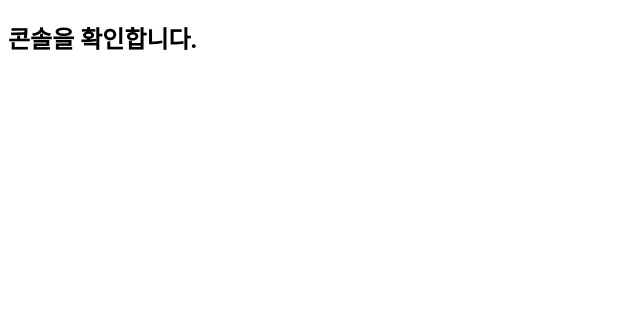
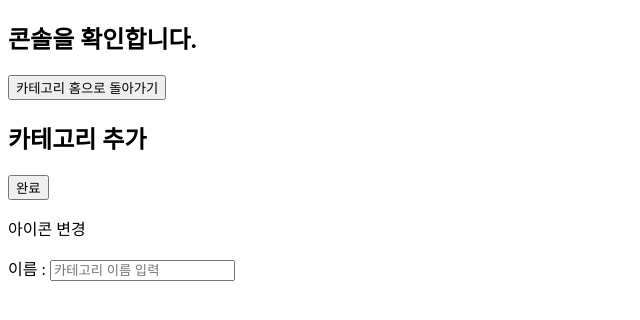
Before and after one commit to baguni93/OneTeam, a Vue app in the folder jangoya/: page /mypage/category/add in a window 1280 px wide. Shown: the top 320 px of the page, without its empty margins (0-640 px from the left). Built offline with nearby package versions, Linux system fonts and the light colour scheme.

Commit message:
카테고리 홈, 카테고리 추가, 카테고리 수정초안제작

```diff
--- a/jangoya/src/pages/category/AddCategory.vue
+++ b/jangoya/src/pages/category/AddCategory.vue
@@ -1,19 +1,87 @@
 <template>
-    <div>
+  <div>
+    <header>
+      <button @click="router.back()">
+        <i class="bi bi-arrow-left"></i> 카테고리 홈으로 돌아가기
+      </button>
 
-    </div>
+      <h2>카테고리 추가</h2>
+
+      <button @click="submitCategory">완료</button>
+    </header>
+
+    <section @click="goToIconSelect">
+      <div>
+        <i :class="['bi', selectedIcon]"></i>
+      </div>
+      <p>아이콘 변경</p>
+    </section>
+
+    <section>
+      이름 :
+      <input
+        type="text"
+        v-model="categoryName"
+        placeholder="카테고리 이름 입력"
+      />
+    </section>
+  </div>
 </template>
 
-<script>
-export default {
-    setup () {
+<script setup>
+import { ref, onMounted } from 'vue';
+import { useRouter, useRoute } from 'vue-router';
 
+const router = useRouter();
+const route = useRoute();
 
-        return {}
-    }
-}
+// 데이터 상태 관리
+const categoryName = ref('');
+const selectedIcon = ref('bi-star'); // 기본 아이콘
+const selectedColor = ref('black'); // 기본 색상
+
+// 아이콘 선택 페이지로 이동 (이름 들고 가기)
+const goToIconSelect = () => {
+  router.push({
+    name: 'categoryicon',
+    query: {
+      name: categoryName.value,
+    },
+  });
+};
+
+// 아이콘 페이지에서 돌아왔을 때 데이터 복구
+onMounted(() => {
+  if (route.query.name) categoryName.value = route.query.name;
+  if (route.query.icon) selectedIcon.value = route.query.icon;
+  if (route.query.color) selectedColor.value = route.query.color;
+});
+
+// 완료 버튼 (POST 요청)
+const submitCategory = () => {
+  if (!categoryName.value) {
+    alert('이름을 입력해주세요!');
+    return;
+  }
+
+  const newCategory = {
+    userId: '1',
+    type: 'expense',
+    name: categoryName.value,
+    color: selectedColor.value,
+    icon: selectedIcon.value,
+  };
+
+  fetch('http://localhost:3000/categories', {
+    method: 'POST',
+    headers: { 'Content-Type': 'application/json' },
+    body: JSON.stringify(newCategory),
+  })
+    .then((res) => res.json())
+    .then((data) => {
+      alert('카테고리가 추가되었습니다!');
+      router.back();
+    })
+    .catch((err) => console.error('추가 실패:', err));
+};
 </script>
-
-<style lang="scss" scoped>
-
-</style>
--- a/jangoya/src/pages/category/Category.vue
+++ b/jangoya/src/pages/category/Category.vue
@@ -1,9 +1,66 @@
 <template>
-  <div></div>
+  <div>
+    <button @click="router.go(-1)">
+      <i class="bi bi-arrow-left"></i>
+      마이페이지로 돌아가기
+    </button>
+    <h2>카테고리 관리</h2>
+    <router-link :to="{ name: 'mypage/category/add' }">
+      + 새 카테고리 추가
+    </router-link>
+    <section>
+      <h3>입금 카테고리</h3>
+      <ul>
+        <li v-for="category in incomeCategories" :key="category.id">
+          <div>
+            <i :class="['bi', category.icon]"></i>
+            <router-link :to="{name: 'mypage/category/edit', params:{id: category.id}}">{{ category.name }}</router-link>
+          </div>
+          <i class="bi bi-chevron-right"></i>
+        </li>
+      </ul>
+    </section>
+
+    <section>
+      <h3>지출 카테고리</h3>
+      <ul>
+        <li v-for="category in expenseCategories" :key="category.id">
+          <div>
+            <i :class="['bi', category.icon]"></i>
+            <router-link :to="{ name: 'mypage/category/edit', params:{id: category.id} }">{{
+              category.name
+            }}</router-link>
+          </div>
+          <i class="bi bi-chevron-right"></i>
+        </li>
+      </ul>
+    </section>
+  </div>
 </template>
 
-<script>
-export default {};
+<script setup>
+import { ref, computed, onMounted } from 'vue';
+import { useRouter } from 'vue-router';
+
+// 1. 카테고리 상태 관리
+const categories = ref([]);
+const router = useRouter();
+
+// 2. 데이터 가져오기
+onMounted(() => {
+  fetch('http://localhost:3000/categories?userId=1')
+    .then((res) => res.json())
+    .then((data) => {
+      categories.value = data;
+    })
+    .catch((err) => console.error('데이터 로딩 실패:', err));
+});
+
+// 3. 타입별 필터링
+const incomeCategories = computed(() =>
+  categories.value.filter((c) => c.type === 'income'),
+);
+const expenseCategories = computed(() =>
+  categories.value.filter((c) => c.type === 'expense'),
+);
 </script>
-
-<style lang="scss" scoped></style>
--- a/jangoya/src/pages/category/CategoryColor.vue
+++ b/jangoya/src/pages/category/CategoryColor.vue
@@ -1,19 +1,3 @@
-<template>
-    <div>
+<template></template>
 
-    </div>
-</template>
-
-<script>
-export default {
-    setup () {
-
-
-        return {}
-    }
-}
-</script>
-
-<style lang="scss" scoped>
-
-</style>
+<script setup></script>
--- a/jangoya/src/pages/category/CategoryIcon.vue
+++ b/jangoya/src/pages/category/CategoryIcon.vue
@@ -1,19 +1,3 @@
-<template>
-    <div>
+<template></template>
 
-    </div>
-</template>
-
-<script>
-export default {
-    setup () {
-
-
-        return {}
-    }
-}
-</script>
-
-<style lang="scss" scoped>
-
-</style>
+<script setup></script>
--- a/jangoya/src/pages/category/EditCategory.vue
+++ b/jangoya/src/pages/category/EditCategory.vue
@@ -1,15 +1,25 @@
 <template>
-    <div>
-
+  <div>
+    <h2>카테고리 수정</h2>
+    <p>현재 수정 중인 카테고리 ID: {{ categoryId }}</p>
     </div>
 </template>
 
-<script>
-    export default {
+<script setup>
+import { ref, onMounted } from 'vue';
+import { useRoute } from 'vue-router'; // ★ useRouter가 아니라 useRoute 입니다!
 
-    }
+const route = useRoute();
+const categoryId = route.params.id; // 앞서 보낸 id 값을 여기서 꺼냅니다.
+
+const categoryData = ref({});
+
+onMounted(() => {
+  // 꺼낸 ID를 이용해 해당 카테고리 하나의 정보만 서버에서 불러옵니다.
+  fetch(`http://localhost:3000/categories/${categoryId}`)
+    .then(res => res.json())
+    .then(data => {
+      categoryData.value = data; // 화면의 input 창들에 이 데이터가 뿌려지게 연결합니다.
+    });
+});
 </script>
-
-<style lang="scss" scoped>
-
-</style>
--- a/jangoya/src/pages/categoryfilter/CategoryFilter.vue
+++ b/jangoya/src/pages/categoryfilter/CategoryFilter.vue
@@ -1,19 +1,3 @@
-<template>
-    <div>
+<template></template>
 
-    </div>
-</template>
-
-<script>
-export default {
-    setup () {
-
-
-        return {}
-    }
-}
-</script>
-
-<style lang="scss" scoped>
-
-</style>
+<script setup></script>
```
